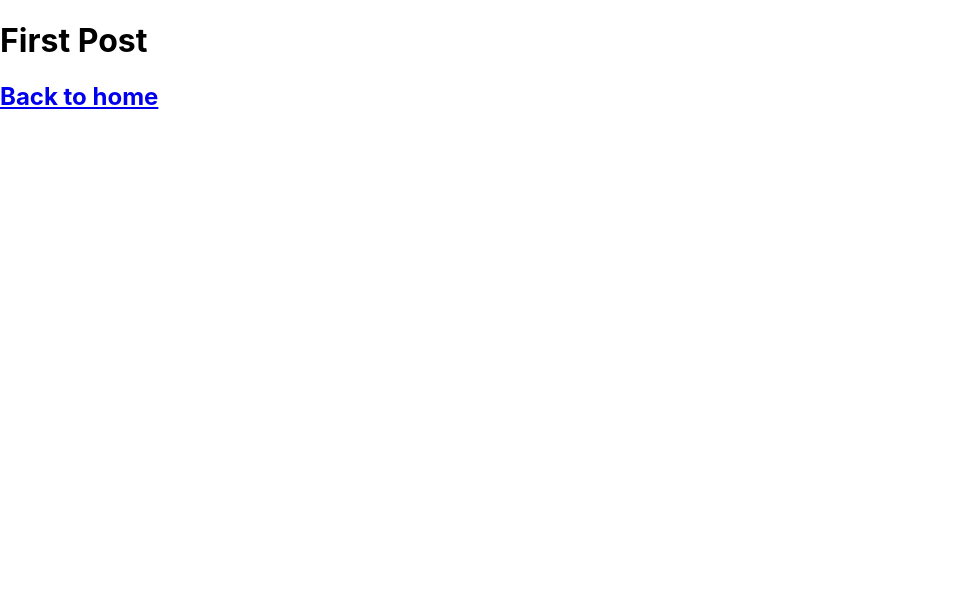
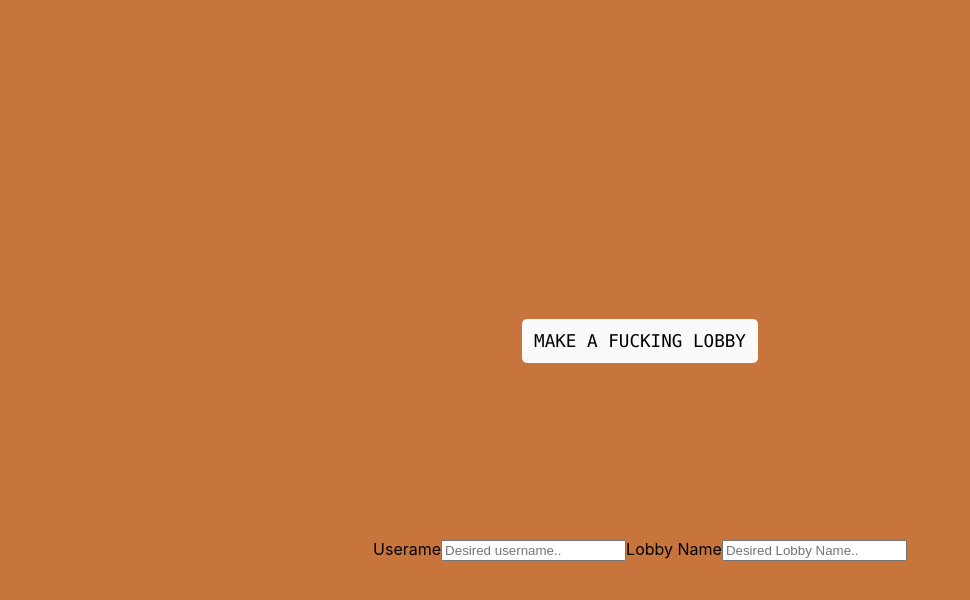
Before and after one commit to LucasLaibly/Intrusion-UI, a Next.js app: page /lobby/create in a window 1280 px wide. Shown: the top 600 px of the page, without its empty margins (0-970 px from the left). Built offline with nearby package versions, Linux system fonts and the light colour scheme.

Commit message:
pages for creating lobby init

```diff
--- a/pages/index.js
+++ b/pages/index.js
@@ -6,8 +6,8 @@ export default function Home() {
   return (
     <div className="container">
       <Head>
-        <title>lineone</title>
-        <link rel="icon" href="/favicon.ico" /> //Todo: change this .ico image
+        <title>Intrusion</title>
+        <link rel="icon" href="/favicon.ico" />
       </Head>
 
       <main>
--- a/pages/lobby/create.js
+++ b/pages/lobby/create.js
@@ -3,18 +3,44 @@ import Head from 'next/head'
 import Layout from '../../components/layout'
 
 //colors : #6f9eaf(blueish) #a9294f(pink) #c7753d(orange) -> palette 226138
-export default function FirstPost() {
+export default function CreateALobby() {
     return (
       <>
-        <Head>
-          <title>First Post</title>
-        </Head>
-        <h1>First Post</h1>
-        <h2>
-          <Link href="/">
-            <a>Back to home</a>
-          </Link>
-        </h2>
+      <div className="container">
+          <Head>
+            <title>Create a Lobby</title>
+          </Head>
+          <a className="direction">
+            <main>
+                <code>MAKE A FUCKING LOBBY</code>
+            </main>
+          </a>
+          <grid>
+            <form>
+              <label for="uname">Userame</label>
+              <input type="text" id="uname" name="username" placeholder="Desired username.."/>
+
+              <label for="lname">Lobby Name</label>
+              <input type="text" id="lname" name="lobbyname" placeholder="Desired Lobby Name.."/>
+            </form>
+          </grid>
+        </div>
+
+        <style jsx>{`
+          .container {
+            background: #c7753d;
+            min-height: 100vh;
+            padding: 0 0.5rem;
+            display: flex;
+            flex-direction: column;
+            justify-content: center;
+            align-items: center;
+          }
+
+          direction {
+            vertical-align: top;
+          }
+        `}</style>
       </>
     )
   }
```
